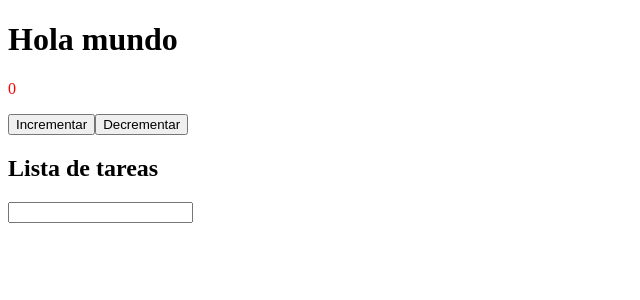
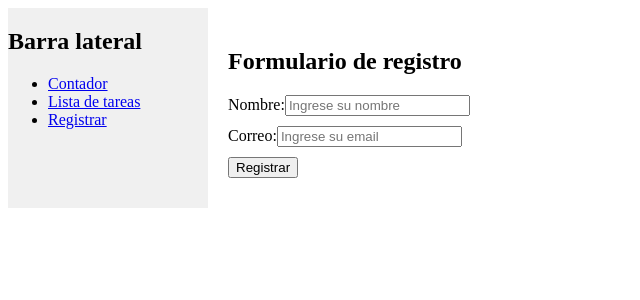
Before and after one commit to pikimarquitos/proyecto-vue, a Vue app: page /registrar in a window 1280 px wide. Shown: the top 300 px of the page, without its empty margins (0-640 px from the left). Built offline with nearby package versions, Linux system fonts and the light colour scheme.

Commit message:
rutas y validacion de formularios

```diff
--- a/package.json
+++ b/package.json
@@ -10,7 +10,9 @@
     "lint": "eslint . --ext .vue,.js,.jsx,.cjs,.mjs --fix --ignore-path .gitignore"
   },
   "dependencies": {
+    "@vee-validate/yup": "^4.13.2",
     "pinia": "^2.1.7",
+    "vee-validate": "^4.13.2",
     "vue": "^3.4.29",
     "vue-router": "^4.3.3"
   },
--- a/src/App.vue
+++ b/src/App.vue
@@ -1,13 +1,9 @@
 <template>
-    <Incremento></Incremento>
-    <ListaDeTareas></ListaDeTareas>
+    <MainView></MainView>
 </template>
-
 <script setup>
-    import Incremento from './components/Incremento.vue';
-    import ListaDeTareas from './components/ListaDeTareas.vue';
+    import MainView from './views/MainView.vue';
 </script>
-
 <style scoped>
 
 </style>
--- /dev/null
+++ b/src/components/Sidebar.vue
@@ -0,0 +1,19 @@
+<template>
+    <div class="sidebar">
+        <h2>Barra lateral</h2>
+        <ul>
+            <li><router-link to="/contador">Contador</router-link></li>
+            <li><router-link to="/lista-de-tareas">Lista de tareas</router-link></li>
+            <li><router-link to="/registrar">Registrar</router-link></li>
+        </ul>
+    </div>
+</template>
+<script setup>
+</script>
+<style>
+.sidebar{
+    width: 200px;
+    background-color: #f0f0f0;
+    padding: 20;
+}
+</style>
--- a/src/components/ListaDeTareas.vue
+++ b/src/modules/listaDeTareas/components/ListaDeTareas.vue
@@ -3,7 +3,10 @@
         <h2>Lista de tareas</h2>
         <input type="text" v-model="nuevaTarea" @keyup.enter="addTarea">
         <ul>
-            <li v-for="(tarea, index) in tareas" :key="index">{{ tarea }}</li>
+            <li v-for="(tarea, index) in tareas" :key="index">
+                {{ tarea }}
+                <button @click="borrarTarea">Borrar</button>
+            </li>
         </ul>
     </div>
 </template>
@@ -15,6 +18,9 @@ const addTarea = () => {
     tareas.value.push(nuevaTarea.value);
     nuevaTarea.value = '';
 }
+const borrarTarea = (index) => {
+    tareas.value.splice(index, 1);
+}
 </script>
 <style>
 
--- /dev/null
+++ b/src/modules/registro/schemas/validationSchema.js
@@ -0,0 +1,6 @@
+import * as yup from 'yup';
+
+export const schema = yup.object({
+    nombre: yup.string().required(),
+    email: yup.string().email().required()
+});
--- /dev/null
+++ b/src/modules/registro/views/RegistrarView.vue
@@ -0,0 +1,33 @@
+<template>
+    <div>
+        <h2>Formulario de registro</h2>
+        <Form :validation-schema="schema" @submit="onSubmit">
+            <div class="form">
+                <label for="nombre">Nombre:</label>
+                <Field type="text" name="nombre" id="nombre" placeholder="Ingrese su nombre" />
+                <ErrorMessage name="nombre"></ErrorMessage>
+            </div>
+            <div class="form">
+                <label for="correo">Correo:</label>
+                <Field type="email" name="email" id="correo" placeholder="Ingrese su email" />
+                <ErrorMessage name="email"></ErrorMessage>
+            </div>
+            <div class="form">
+                <button type="submit">Registrar</button>
+            </div>
+        </Form>
+    </div>
+</template>
+<script setup>
+    import {Form, Field, ErrorMessage} from 'vee-validate';
+    import {schema} from '../schemas/validationSchema';
+
+    const onSubmit = () => {
+        console.log('Se ha enviado los datos')
+    }
+</script>
+<style scoped>
+    .form {
+        margin-bottom: 10px;
+    }
+</style>
--- a/src/router/index.js
+++ b/src/router/index.js
@@ -4,19 +4,21 @@ import { createRouter, createWebHistory } from 'vue-router'
 const router = createRouter({
   history: createWebHistory(import.meta.env.BASE_URL),
   routes: [
-    // {
-    //   path: '/',
-    //   name: 'home',
-    //   component: HomeView
-    // },
-    // {
-    //   path: '/about',
-    //   name: 'about',
-    //   // route level code-splitting
-    //   // this generates a separate chunk (About.[hash].js) for this route
-    //   // which is lazy-loaded when the route is visited.
-    //   component: () => import('../views/AboutView.vue')
-    // }
+    {
+      path: '/contador',
+      name: 'contador',
+      component: () => import('../modules/contador/components/Incremento.vue')
+    },
+    {
+      path: '/lista-de-tareas',
+      name: 'ListaDeTareas',
+      component: () => import('../modules/listaDeTareas/components/ListaDeTareas.vue')
+    },
+    {
+      path: '/registrar',
+      name: 'registrar',
+      component: () => import('../modules/registro/views/RegistrarView.vue')
+    },
   ]
 })
 
--- /dev/null
+++ b/src/views/MainView.vue
@@ -0,0 +1,20 @@
+<template>
+    <div class="container">
+        <Sidebar></Sidebar>
+        <div class="content">
+            <router-view></router-view>
+        </div>
+    </div>
+</template>
+<script setup>
+import Sidebar from '../components/Sidebar.vue';
+</script>
+<style>
+.container {
+    display: flex;
+}
+.content {
+    flex: 1;
+    padding: 20px;
+}
+</style>
```
Also changed, not shown: src/modules/contador/components/Incremento.vue (renamed from src/components/Incremento.vue), 1 other file (tests, documents, lock files or other folders).
